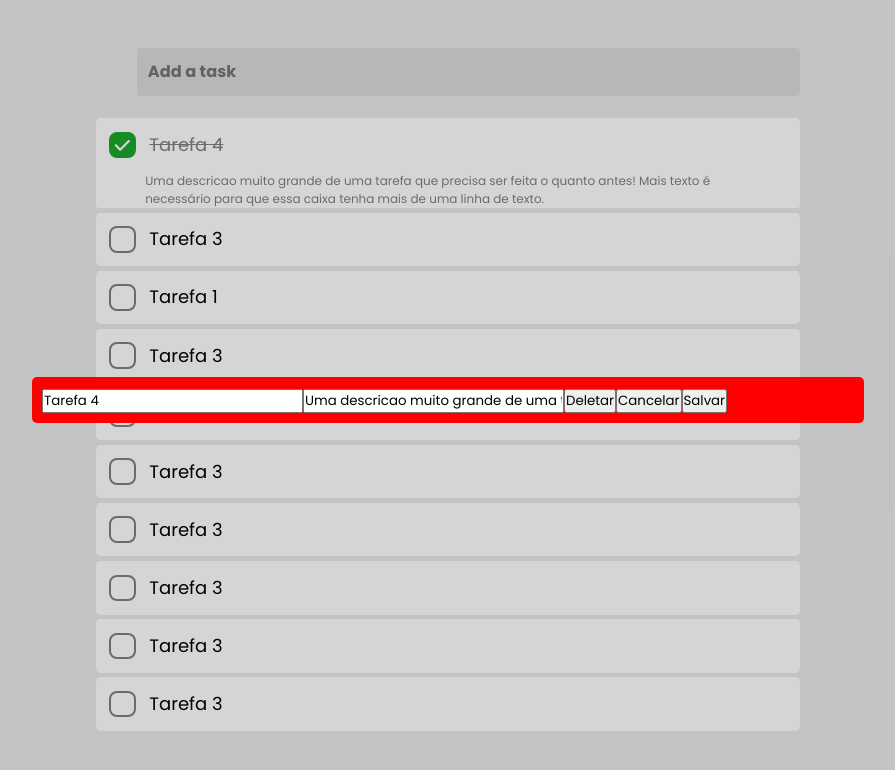
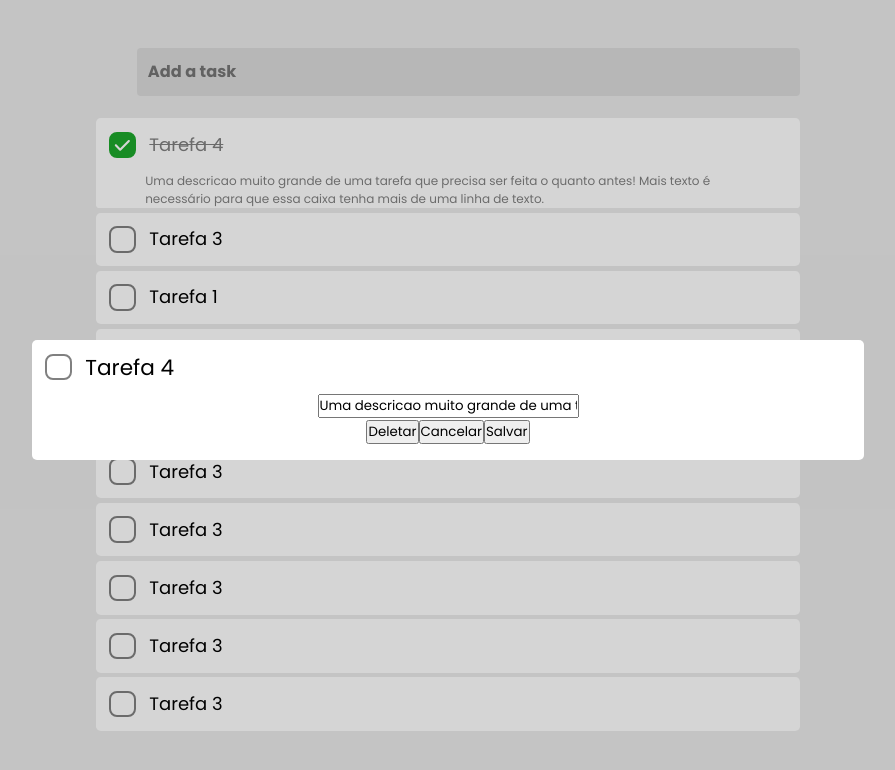
Before and after one commit to andrealvescorreia/todo-react, a React (Vite) app: page / in a window 1280 px wide. Both pictures are taken after a click on the button 965 px from the left and 145 px from the top of the page. Shown: the top 770 px of the page, without its empty margins (192-1087 px from the left). Built offline with nearby package versions, Linux system fonts and the light colour scheme.

Commit message:
Modal update

```diff
--- a/src/components/TaskCard/index.jsx
+++ b/src/components/TaskCard/index.jsx
@@ -76,11 +76,23 @@ export function TaskCard({ task }) {
             <Modal
                 isOpen={modalIsOpen}
                 onRequestClose={closeModal}
-                contentLabel="Modal louco"
+                contentLabel="Editar Tarefa"
                 overlayClassName="modal-overlay"
                 className="modal-content"
             >
+                <div className='modal-header'>
+
+                    <button className="task-checkbox" onClick={()=>{
+                        setThisTaskEdited({
+                            ...thisTaskEdited,
+                            completed: !thisTaskEdited.completed
+                        })
+                    }}>
+                        <CheckSvg/>
+                    </button>
+
                     <input
+                        className="edit-name"
                         value={thisTaskEdited.name}
                         type="text"
                         onChange = {e => setThisTaskEdited({
@@ -89,8 +101,10 @@ export function TaskCard({ task }) {
                             })
                         }
                     />
+                </div>
 
                 <input
+                    className="edit-description"
                     value={thisTaskEdited.description}
                     type="text"
                     onChange = {e => setThisTaskEdited({
@@ -99,9 +113,14 @@ export function TaskCard({ task }) {
                         })
                     }
                 />
+
+                <div className="modal-footer">
                     <button onClick={deleteThisTask}>Deletar</button>
                     <button onClick={cancelEdit}>Cancelar</button>
                     <button onClick={saveEdit}>Salvar</button>
+                </div>
+
+
             </Modal>
 
         </div>
--- a/src/components/TaskCard/modal-style.css
+++ b/src/components/TaskCard/modal-style.css
@@ -11,8 +11,40 @@
 }
 
 .modal-content{
-    background-color: red;
+    background-color: white;
     width: 65%;
-    padding: 10px;
+    padding-bottom:1em;
     border-radius: 5px;
+    display: flex;
+    align-items: center;
+    flex-direction: column;
 }
+
+.modal-header {
+    display: flex;
+    align-items: center;
+    width: 100%;
+}
+
+.modal-header .task-checkbox{
+    min-width: 2em;
+    height: 2em;
+    display: flex;
+    align-items: center;
+    justify-content: center;
+}
+
+.edit-name {
+    width: 50%;
+}
+
+.edit-name{
+    font-size: 1.35em;
+
+    width: 100%;
+    padding-right: 1em;
+
+    border: none;
+    border-radius: 0.25em;
+    outline: none;
+}
```
Lines whose indentation alone changed are shown as unchanged.
